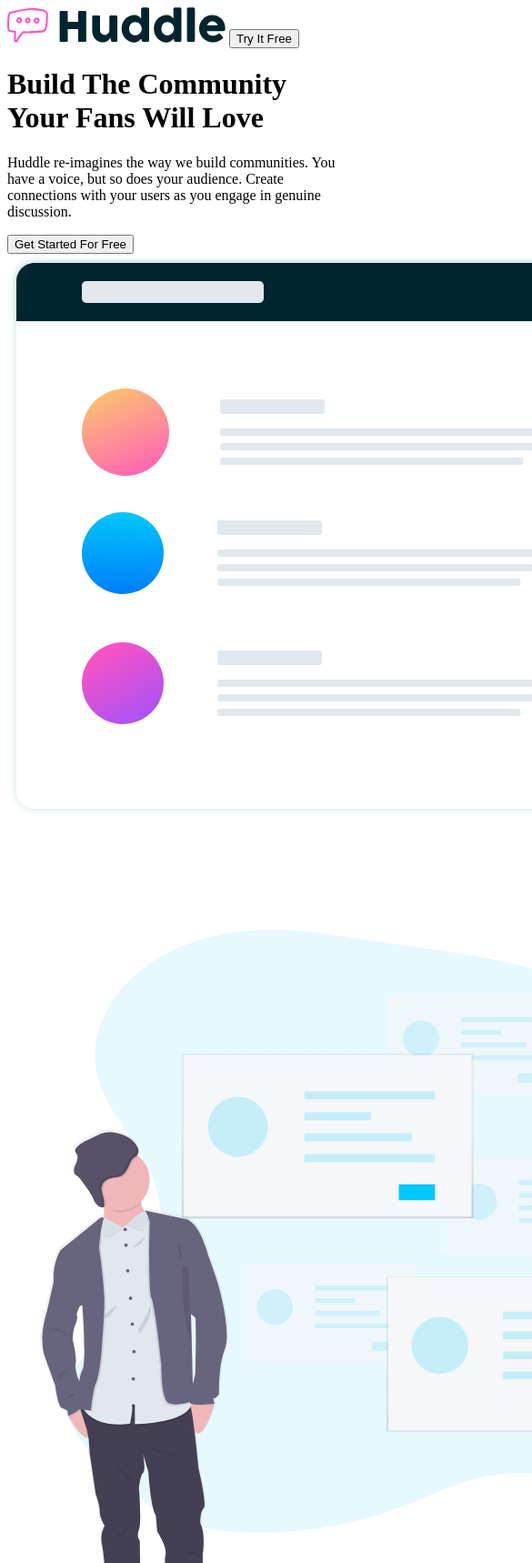
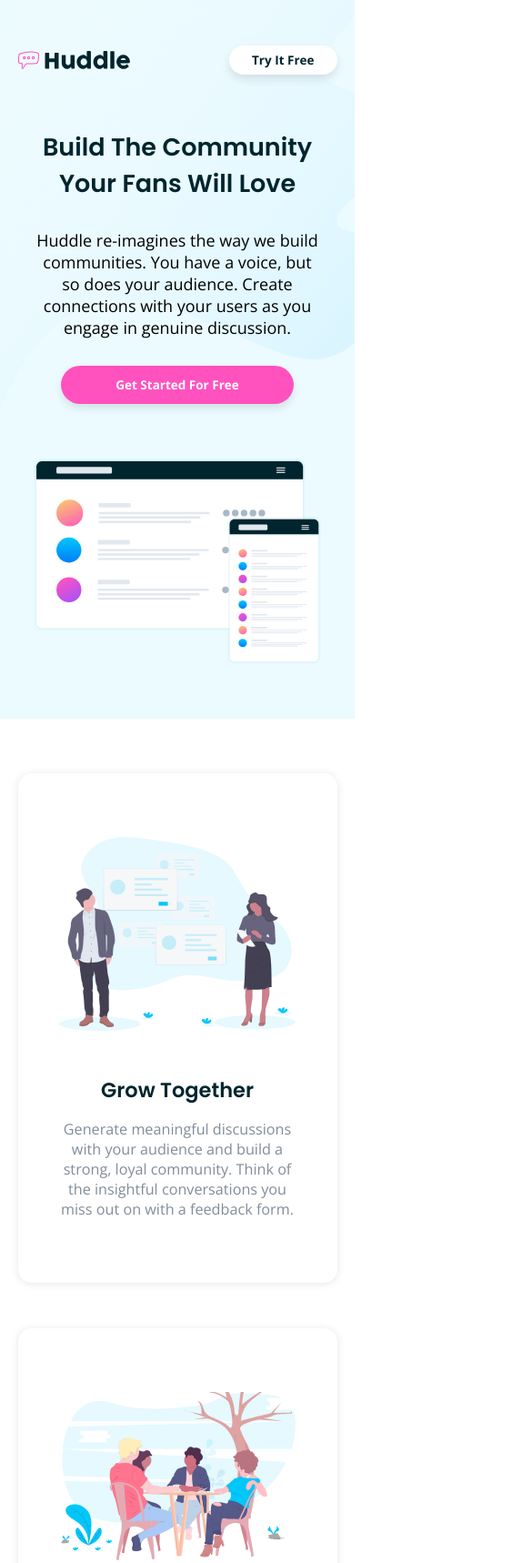
Before and after one commit to ayoelx/huddle-alt, a plain HTML site: page index.html in a window 390 px wide. Shown: the top 1718 px of the page at 91% size, 585 px wide, since content can reach past the window. Drawn offline with nearby package versions, Linux system fonts and the light colour scheme.

Commit message:
deploy desktop / mobile version

```diff
--- a/index.html
+++ b/index.html
@@ -11,14 +11,15 @@
 </head>
 <body>
   <header>
-    <div class="container">
-      <nav>
-        <img src="./images/logo.svg" alt="logo">
+    <nav class="flex">
+      <img src="./images/logo.svg" class="logo" alt="logo">
       <button class="btn btn-secondary">Try It Free</button>
     </nav>
 
-      <div>
-        <h1>Build The Community Your Fans Will Love</h1>
+    <div class="container flex">
+
+      <div class="info">
+        <h1>Build The Community <br> Your Fans Will Love</h1>
 
         <p>
           Huddle re-imagines the way we build communities. You have a voice, but so does your audience.
@@ -30,11 +31,10 @@
     </div>
   </header>
 
-  <section class="middle">
+  <section>
     <div class="container">
-      <div class="box">
-        <img src="./images/illustration-grow-together.svg" alt="illustration">
-
+      <div class="box flex">
+        <div>
           <h2>Grow Together</h2>
 
           <p>
@@ -43,9 +43,11 @@
           </p>
         </div>
 
-      <div class="box box-reverse">
-        <img src="./images/illustration-flowing-conversation.svg" alt="illustration">
+        <img src="./images/illustration-grow-together.svg" alt="illustration">
+      </div>
 
+      <div class="box flex box-reverse">
+        <div>
           <h2>Flowing Conversations</h2>
 
           <p>
@@ -54,15 +56,20 @@
           </p>
         </div>
 
-      <div class="box">
-        <img src="./images/illustration-your-users.svg" alt="illustration">
+        <img src="./images/illustration-flowing-conversation.svg" alt="illustration">
+      </div>
 
+      <div class="box flex">
+        <div>
           <h2>Your Users</h2>
 
           <p>
             It takes no time at all to integrate Huddle with your app's authentication solution.
             This means, once signed in to your app, your users can start chatting immediately.
           </p>
+        </div>
+
+        <img src="./images/illustration-your-users.svg" alt="illustration">
       </div>
 
       <div class="box popup">
@@ -74,8 +81,10 @@
 
   <footer>
     <div class="container">
-      <img src="./images/logo-white.svg" alt="logo-footer">
-      <ul>
+      <img src="./images/logo-white.svg" class="logo" alt="logo-footer">
+
+      <div class="list flex">
+        <ul class="first-list">
           <li>
             Lorem ipsum dolor sit amet, consectetur <br>
             adipiscing elit, sed do eiusmod tempor <br>
@@ -97,8 +106,17 @@
           <li>Contact Us</li>
         </ul>
 
+        <ul class="social-media flex">
+          <li><a href="#"><i class="fab fa-twitter"></i></a></li>
+          <li><a href="#"><i class="fab fa-twitter"></i></a></li>
+          <li><a href="#"><i class="fab fa-instagram"></i></a></li>
+        </ul>
+      </div>
+
       <small>&copy; Copyright 2018 Huddle. All rights reserved.</small>
     </div>
   </footer>
+
+  <script src="https://use.fontawesome.com/releases/v5.13.0/js/all.js" data-auto-replace-svg="nest"></script>
 </body>
 </html>
--- a/style.css
+++ b/style.css
@@ -0,0 +1,341 @@
+/* IMPORT */
+
+@import url('https://fonts.googleapis.com/css2?family=Poppins:wght@600&display=swap');
+
+@import url('https://fonts.googleapis.com/css2?family=Open+Sans:wght@400;600;700&family=Poppins:wght@600&display=swap');
+
+/* ROOT */
+
+* {
+    margin: 0;
+    padding: 0;
+    box-sizing: border-box;
+}
+
+body {
+    font-family: "Open Sans", sans-serif;
+    font-size: 18px;
+}
+
+body > * {
+    width: 100%;
+}
+
+h1, h2 {
+    font-family: Poppins, sans-serif;
+    color: hsl(192, 100%, 9%);
+}
+
+h1 {
+    font-size: 2em;
+}
+
+h2 {
+    font-size: 1.75em;
+    margin-bottom: 15px;
+}
+
+p {
+    font-size: 1em;
+}
+
+.flex {
+    display: flex;
+    align-items: center;
+    justify-content: space-between;
+}
+
+.container {
+    width: 90vw;
+    margin: 0 auto;
+}
+
+.btn {
+    padding: 12px 50px;
+    border-style: none;
+    border-radius: 50px;
+    box-shadow: 0px 5px 10px rgba(0, 0, 0, 0.1);
+    font-family: "Open Sans", sans-serif;
+    font-size: 0.75em;
+    font-weight: 700;
+    cursor: pointer;
+}
+
+.btn-primary {
+    background-color: hsl(322, 100%, 66%);
+    color: #fff;
+    padding: 15px 50px;
+}
+
+.btn-secondary {
+    background-color: #fff;
+    color: hsl(192, 100%, 9%);
+}
+
+/* HEADER */
+
+header {
+    background-image: url(./images/bg-hero-desktop.svg);
+    background-color: hsl(193, 100%, 96%);
+    background-size: cover;
+    padding: 50px 0 60px;
+}
+
+nav {
+    width: 90vw;
+    margin: 0 auto 50px;
+}
+
+.logo {
+    height: 30px;
+}
+
+header .container {
+}
+
+header .info{
+    width: 45%;
+}
+
+.info p {
+    margin: 30px 0;
+}
+
+header .container img {
+    width: 50%;
+}
+
+
+/* MIDDLE */
+
+section {
+    padding: 120px 0 200px;
+    position: relative;
+}
+
+section .container {
+    margin: 0 auto;
+}
+
+.box {
+    height: 400px;
+    border-radius: 10px;
+    box-shadow: 0px 1px 10px rgba(0, 0, 0, 0.1);
+    overflow: hidden;
+    padding: 40px 40px 40px 100px;
+    margin: 50px 0;
+    background-color: #fff;
+}
+
+.box img {
+    width: 40%;
+}
+
+.box div {
+    width: 50%;
+}
+
+.box p {
+    color: hsl(208, 11%, 55%);
+}
+
+.box-reverse {
+    flex-direction: row-reverse;
+}
+
+.box.popup {
+    height: auto;
+    text-align: center;
+    left: 50%;
+    margin-left: -325px;
+    padding: 50px 60px;
+    position: absolute;
+    bottom: -120px;
+    z-index: 1;
+}
+
+
+
+/* FOOTER */
+
+footer {
+    color: rgba(255, 255, 255, 0.8);
+    background-color: hsl(192, 100%, 9%);
+    padding: 150px 100px 50px;
+}
+
+footer .container {
+    width: auto;
+}
+
+footer .list {
+    align-items: flex-start;
+    justify-content: flex-start;
+}
+
+footer ul {
+    margin: 30px 100px 30px 0;
+}
+
+footer ul li {
+    list-style: none;
+    margin-bottom: 20px;
+    font-size: 0.75em;
+}
+
+ul.social-media a {
+    color: rgba(255, 255, 255, 0.8);
+    text-transform: none;
+}
+
+ul.social-media a:hover {
+    color: #fff;
+}
+
+.social-media li {
+    margin: 0 10px;
+    padding: 5px 8px;
+    border: 1px solid #fff;
+    border-radius: 50%;
+}
+
+footer small {
+    float: right;
+}
+
+
+
+/* MEDIA QUERIES */
+
+@media only screen and (max-width: 700px) {
+    /* ROOT */
+
+    h1 {
+        font-size: 1.5em;
+    }
+
+    h2 {
+        font-size: 1.25em;
+    }
+
+    p {
+        font-size: 1em;
+    }
+
+    .flex {
+        flex-direction: column;
+    }
+
+    .btn {
+        padding: 7px 25px;
+    }
+
+    .btn-primary {
+        padding: 12px 60px;
+    }
+
+    /* HEADER */
+
+    header nav.flex {
+        flex-direction: row;
+    }
+
+    nav {
+        margin-bottom: 60px;
+    }
+
+    nav .logo {
+        height: 20px;
+    }
+
+    header .info {
+        width: 90%;
+        text-align: center;
+    }
+
+    header .container img {
+        width: 90%;
+        margin-top: 60px;
+    }
+
+    /* SECTION */
+
+    section {
+        padding-top: 10px;
+        padding-bottom: 150px;
+    }
+
+    .box {
+        padding: 70px 22px;
+        flex-direction: column-reverse;
+        height: 560px;
+        text-align: center;
+        justify-content: space-between;
+        border-radius: 15px;
+        width: 100%;
+    }
+
+    .box div {
+        width: 90%;
+    }
+
+    .box img {
+        width: 85%;
+    }
+
+    .box p {
+        font-size: 0.9em;
+    }
+
+    .box.popup {
+        left: 1.2em;
+        bottom: -75px;
+        width: 90vw;
+        margin: 0 auto;
+        padding: 45px 15px;
+    }
+
+    .box.popup h2 {
+        font-size: 1em;
+    }
+
+
+    /* FOOTER */
+
+    footer {
+        padding:  150px 0 50px;
+    }
+
+    footer .container {
+        width: 90vw;
+    }
+
+    footer .flex {
+        align-items: flex-start;
+    }
+
+    footer .logo {
+        margin-bottom: 20px;
+    }
+
+    footer ul {
+        margin : 0;
+    }
+
+    ul.first-list {
+        margin-bottom: 25px;
+    }
+
+    ul.social-media {
+        flex-direction: row;
+        margin: 25px auto;
+    }
+
+    footer small {
+        float: none;
+        font-size: 0.8em;
+        display: block;
+        text-align: center;
+    }
+
+}
```
Lines whose indentation alone changed are shown as unchanged.
